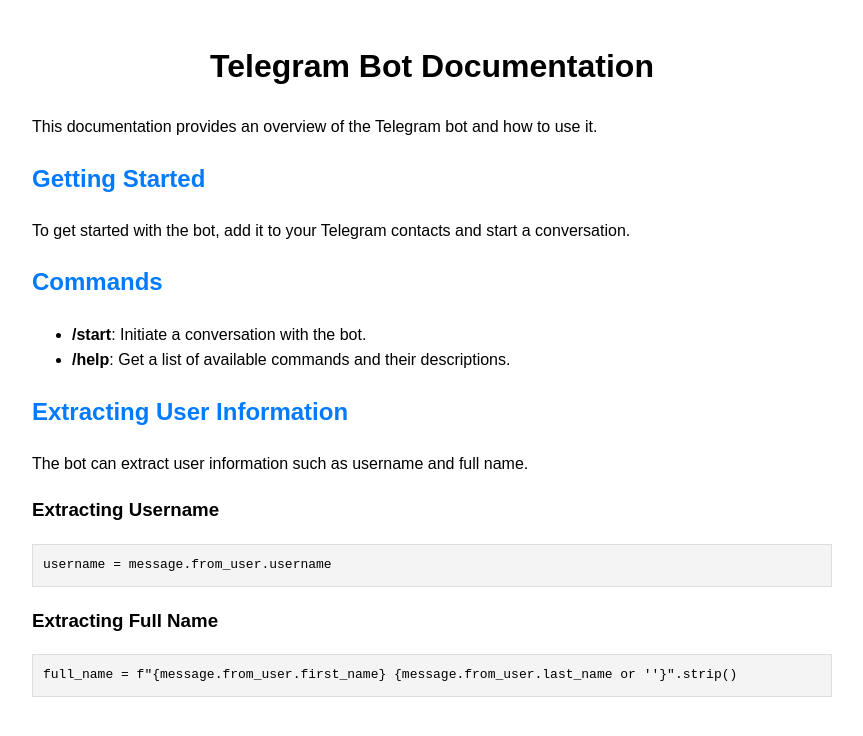
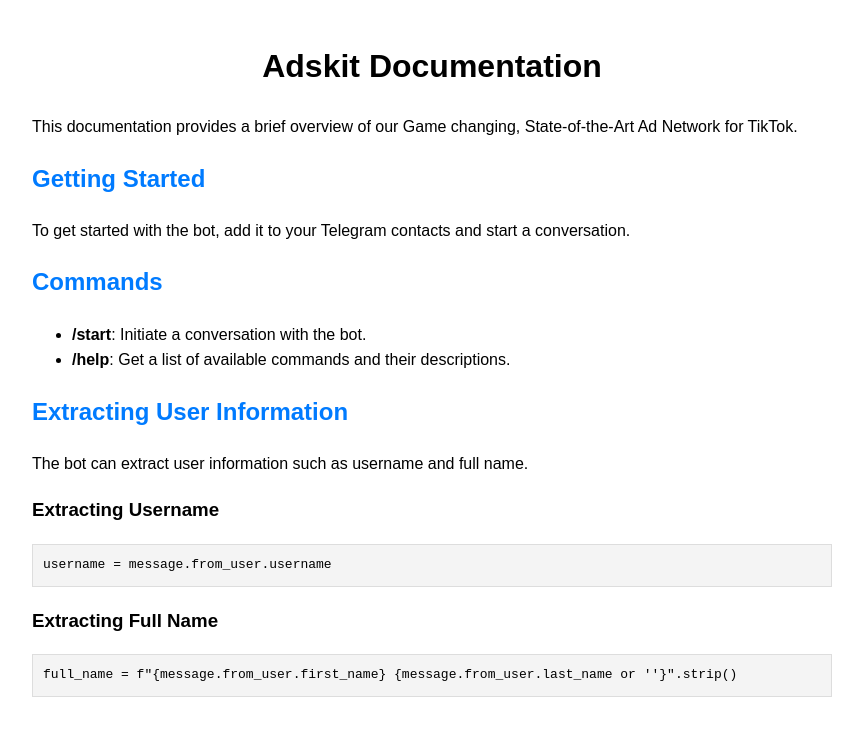
Before and after one commit to Lordsniffer22/documentacion, a plain HTML site: page index.html in a window 1280 px wide. Shown: the whole page, without its empty margins (208-1071 px from the left). Drawn offline with Linux system fonts and the light colour scheme.

Commit message:
Update index.html

```diff
--- a/index.html
+++ b/index.html
@@ -3,7 +3,7 @@
 <head>
     <meta charset="UTF-8">
     <meta name="viewport" content="width=device-width, initial-scale=1.0">
-    <title>Telegram Bot Documentation</title>
+    <title>AdsKit Documentation</title>
     <style>
         body {
             font-family: Arial, sans-serif;
@@ -45,8 +45,8 @@
 </head>
 <body>
     <div class="container">
-        <h1>Telegram Bot Documentation</h1>
-        <p>This documentation provides an overview of the Telegram bot and how to use it.</p>
+        <h1>Adskit Documentation</h1>
+        <p>This documentation provides a brief overview of our Game changing, State-of-the-Art Ad Network for TikTok.</p>
 
         <h2>Getting Started</h2>
         <p>To get started with the bot, add it to your Telegram contacts and start a conversation.</p>
```
